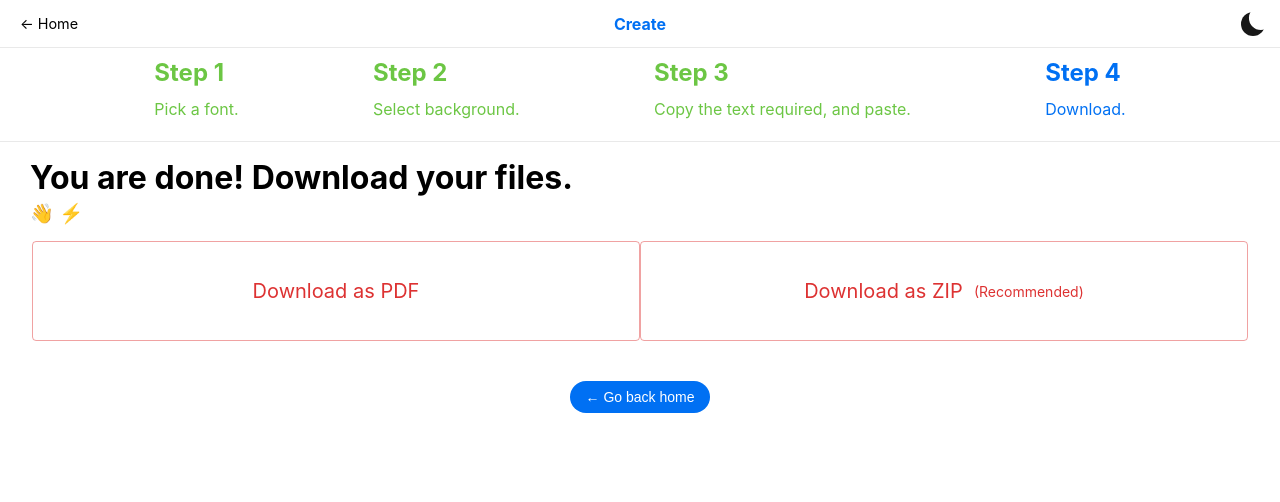
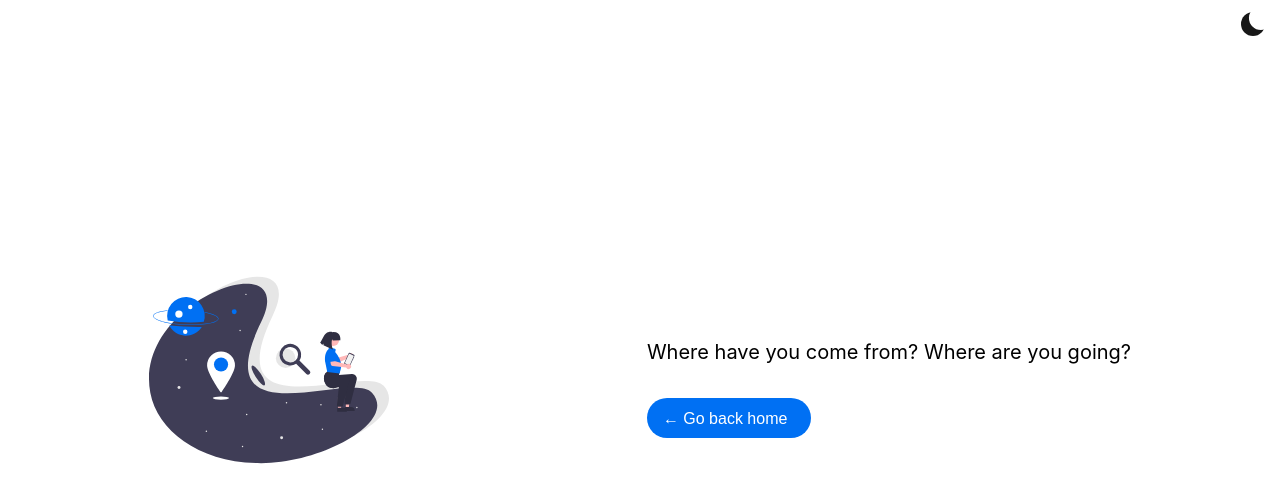
Before and after one commit to ninjaasmoke/afont, a Next.js app: page /new/step-4 in a window 1280 px wide. Shown: the top 502 px of the page. Built offline with nearby package versions, Linux system fonts and the light colour scheme.

Commit message:
added 404 page if pages dont exist in step - 4

```diff
--- a/pages/new/step-4.js
+++ b/pages/new/step-4.js
@@ -10,6 +10,7 @@ import { jsPDF } from 'jspdf'
 import { useState } from 'react'
 import JSZip from 'jszip'
 import { saveAs } from 'file-saver'
+import FourOhFour from '../404'
 
 export default function Step4() {
 
@@ -50,6 +51,12 @@ export default function Step4() {
     }
 
     return (
+        <>
+            {
+                allPages.length == 0
+                    ?
+                    <FourOhFour />
+                    :
                     <div className={utils.container}>
                         <Head>
                             <title>Assignmentium | Create</title>
@@ -82,5 +89,7 @@ export default function Step4() {
                 </Link>
                         </div>
                     </div>
+            }
+        </>
     )
 }
```
Lines whose indentation alone changed are shown as unchanged.
